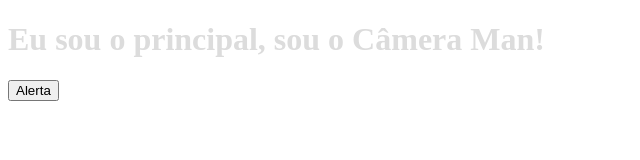
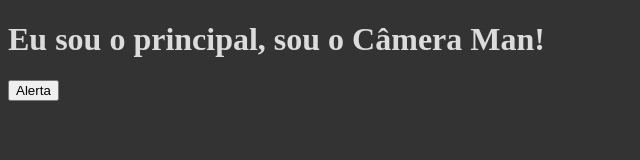
Before and after one commit to vklenz/Repositorio-CameraMan, a plain HTML site: page index.html in a window 1280 px wide. Shown: the whole page, without its empty margins (0-640 px from the left). Drawn offline with Linux system fonts and the light colour scheme.

Commit message:
eu sou uma anta

```diff
--- a/estilo/estilo.css
+++ b/estilo/estilo.css
@@ -1,9 +1,7 @@
 body{
-<<<<<<< HEAD
-	background: #000;
-=======
+
 	background: #333;
->>>>>>> e99ad84336e28720903d8d5d710111ff1d57fc42
+
 }
 h1{
 	color: rgb(220,220,220);
```
